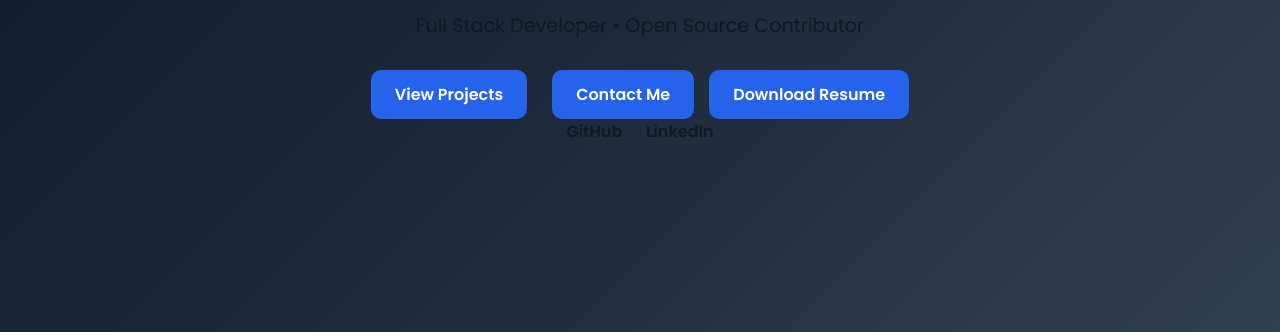
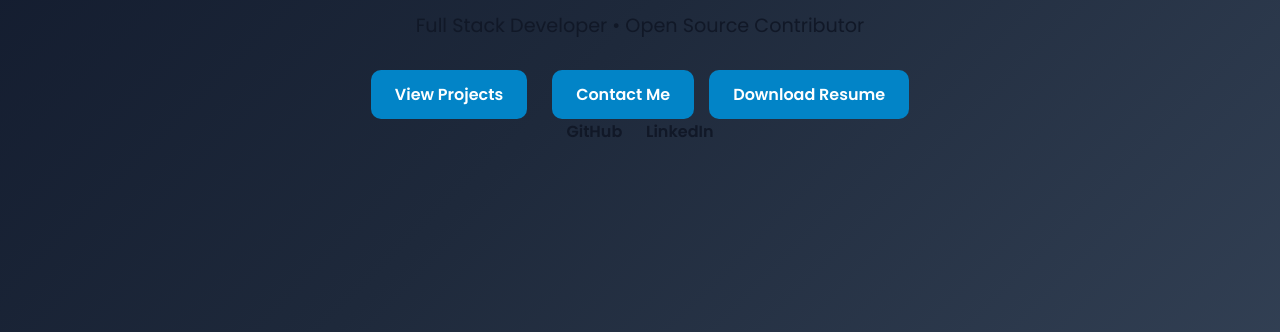
Before and after one commit to Sharoncardo/responsive-portfolio, a plain HTML site: page index.html in a window 1280 px wide. Shown: the part 468-800 px from the top of the page. Drawn offline with Linux system fonts and the light colour scheme.

Commit message:
fix button contrast

```diff
--- a/css/style.css
+++ b/css/style.css
@@ -75,16 +75,19 @@ margin-bottom:30px;
   gap:15px;
   flex-wrap:wrap;
 }
-
 .btn{
-background:var(--primary);
-color:white;
+background:#0284c7;
+color:#ffffff;
 padding:12px 24px;
 border-radius:10px;
 text-decoration:none;
 font-weight:600;
+display:inline-block;
 }
 
+.btn:hover{
+background:#0369a1;
+}
 .secondary{
 margin-left:10px;
 }
@@ -207,3 +210,6 @@ padding-left:20px;
 margin-bottom:12px;
 font-size:1rem;
 }
+:root{
+    --primary:#0369a1;
+}
```
